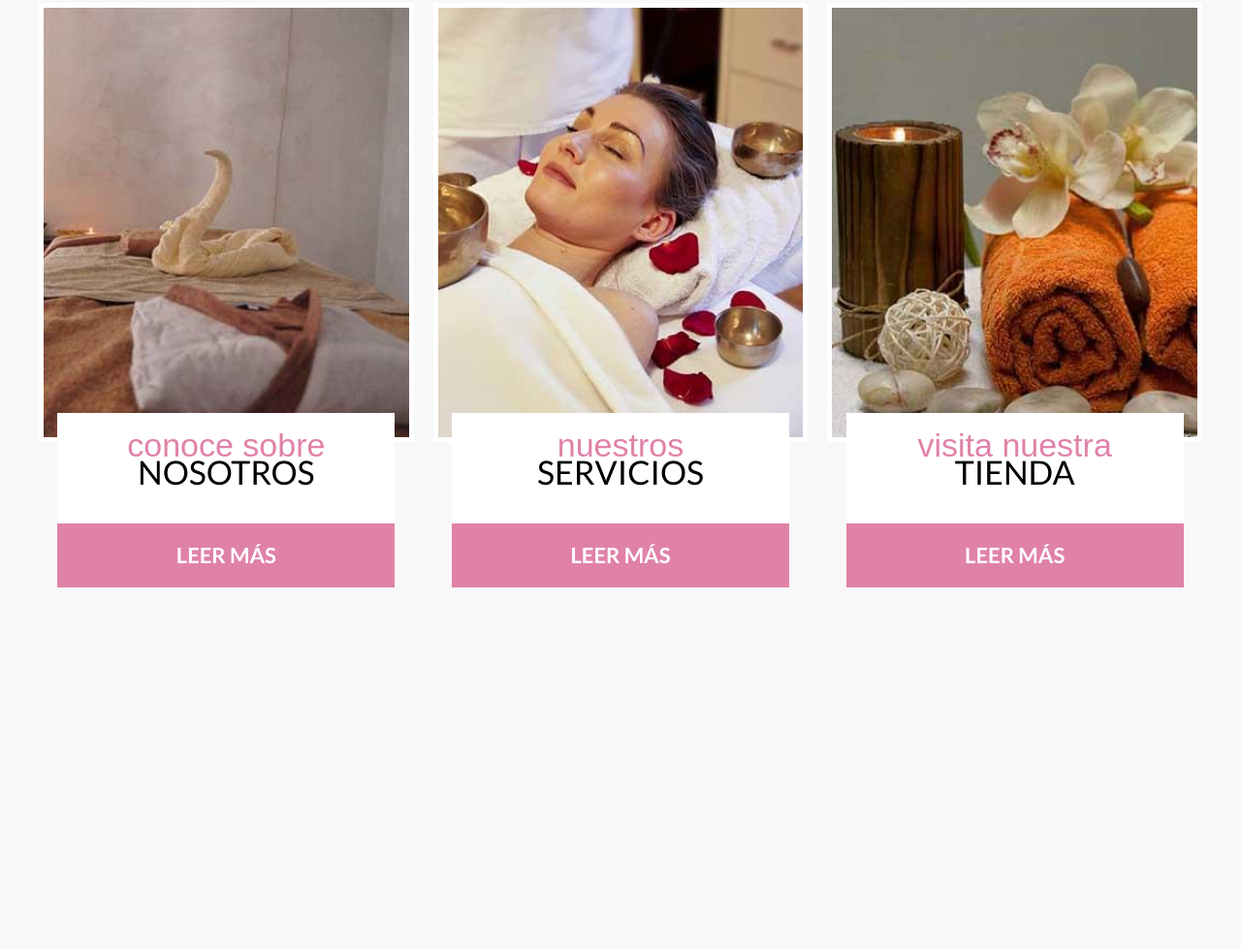
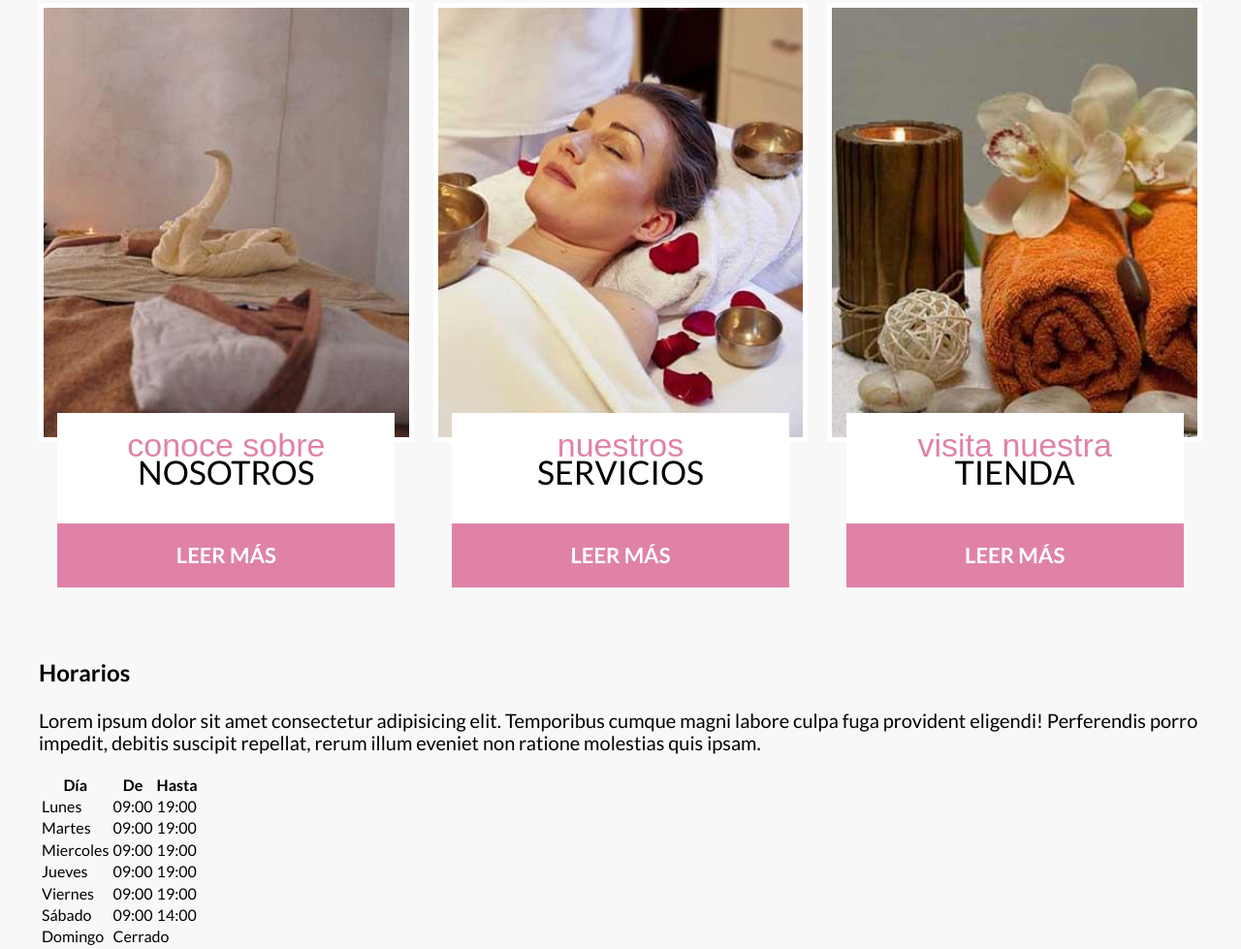
Before and after one commit to mcmmiguel/CarolinaSpaProject, a website: page index.html in a window 1280 px wide. Shown: the part 1308-2287 px from the top of the page at 97% size. Before the commit the page ends 1964 px from the top, so only its background shows below. Drawn offline with Linux system fonts and the light colour scheme; a web font is replaced by a local one.

Commit message:
Seccion Horario agregada. Tabla de Horarios asignada.

```diff
--- a/index.html
+++ b/index.html
@@ -104,5 +104,67 @@
         </div>
     </section>
 
+    <section class="horario">
+        <div class="horario__grid contenedor">
+            <div class="horario__contenido">
+                <h3 class="horario__heading">Horarios</h3>
+                <p class="horario__texto">Lorem ipsum dolor sit amet consectetur adipisicing elit. Temporibus cumque magni labore culpa fuga provident eligendi! Perferendis porro impedit, debitis suscipit repellat, rerum illum eveniet non ratione molestias quis ipsam.</p>
+            </div>
+
+            <table class="tabla">
+                <thead class="tabla__heading">
+                    <tr class="tabla__row">
+                        <th class="tabla__th">Día</th>
+                        <th class="tabla__th">De</th>
+                        <th class="tabla__th">Hasta</th>
+                    </tr>
+                </thead>
+
+                <tbody class="tabla__tbody">
+                    <tr class="tabla__tr">
+                        <td class="tabla__td">Lunes</td>
+                        <td class="tabla__td">09:00</td>
+                        <td class="tabla__td">19:00</td>
+                    </tr>
+
+                    <tr class="tabla__tr">
+                        <td class="tabla__td">Martes</td>
+                        <td class="tabla__td">09:00</td>
+                        <td class="tabla__td">19:00</td>
+                    </tr>
+
+                    <tr class="tabla__tr">
+                        <td class="tabla__td">Miercoles</td>
+                        <td class="tabla__td">09:00</td>
+                        <td class="tabla__td">19:00</td>
+                    </tr>
+
+                    <tr class="tabla__tr">
+                        <td class="tabla__td">Jueves</td>
+                        <td class="tabla__td">09:00</td>
+                        <td class="tabla__td">19:00</td>
+                    </tr>
+
+                    <tr class="tabla__tr">
+                        <td class="tabla__td">Viernes</td>
+                        <td class="tabla__td">09:00</td>
+                        <td class="tabla__td">19:00</td>
+                    </tr>
+
+                    <tr class="tabla__tr">
+                        <td class="tabla__td">Sábado</td>
+                        <td class="tabla__td">09:00</td>
+                        <td class="tabla__td">14:00</td>
+                    </tr>
+
+                    <tr class="tabla__tr">
+                        <td class="tabla__td">Domingo</td>
+                        <td class="tabla__td" colspan="2">Cerrado</td> <!--Colspan para abarcar las columnas que se requieran abarcar-->
+                    </tr>
+                </tbody>
+            </table>
+        </div>
+    </section>
+
 </body>
 </html>
```
